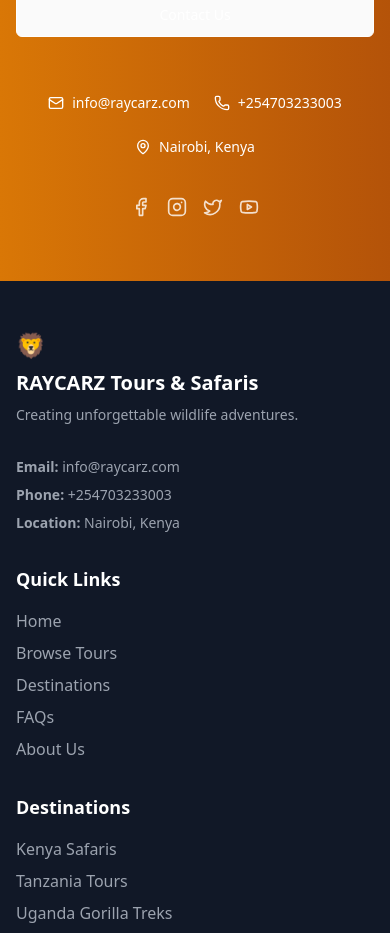
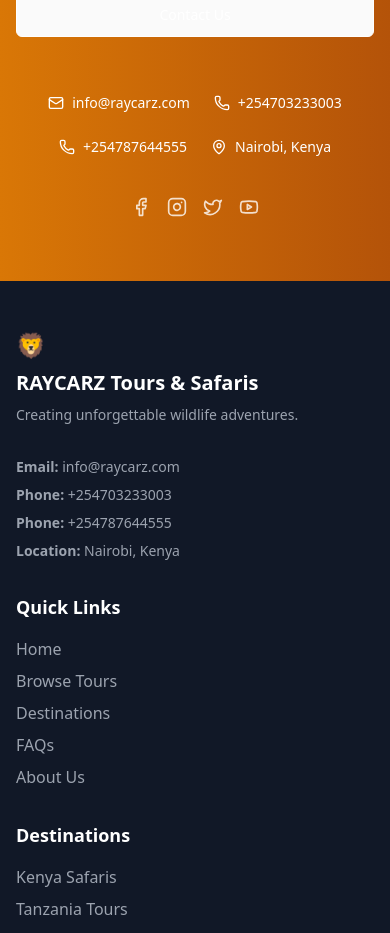
Before and after one commit to jinx6ix/raycarz, a Next.js app: page /about in a window 390 px wide. Shown: the part 9560-10493 px from the top of the page. Built offline with nearby package versions, Linux system fonts and the light colour scheme.

Commit message:
edited phone number

```diff
--- a/app/about/AboutClient.tsx
+++ b/app/about/AboutClient.tsx
@@ -956,6 +956,10 @@ export default function AboutClient({ teamMembers, stats, testimonials }: AboutC
               <Phone className="w-4 h-4 mr-2" />
               +254703233003
             </a>
+            <a href="tel:+254787644555" className="flex items-center hover:underline">
+              <Phone className="w-4 h-4 mr-2" />
+              +254787644555
+            </a>
             <span className="flex items-center">
               <MapPin className="w-4 h-4 mr-2" />
               Nairobi, Kenya
--- a/app/booking/BookingClient.tsx
+++ b/app/booking/BookingClient.tsx
@@ -266,7 +266,7 @@ export default function BookingClient() {
                     <Input
                       id="phone"
                       type="tel"
-                      placeholder="+254703233003"
+                      placeholder="+254703233003/+254787644555"
                       value={formData.phone}
                       onChange={(e) => setFormData({ ...formData, phone: e.target.value })}
                       className="mt-2"
--- a/components/footer.tsx
+++ b/components/footer.tsx
@@ -21,6 +21,9 @@ export default function Footer() {
               </p>
               <p className="text-sm text-gray-400">
                 <strong>Phone:</strong> +254703233003
+              </p>
+              <p className="text-sm text-gray-400">
+                <strong>Phone:</strong> +254787644555
               </p>
               <p className="text-sm text-gray-400">
                 <strong>Location:</strong> Nairobi, Kenya
```
